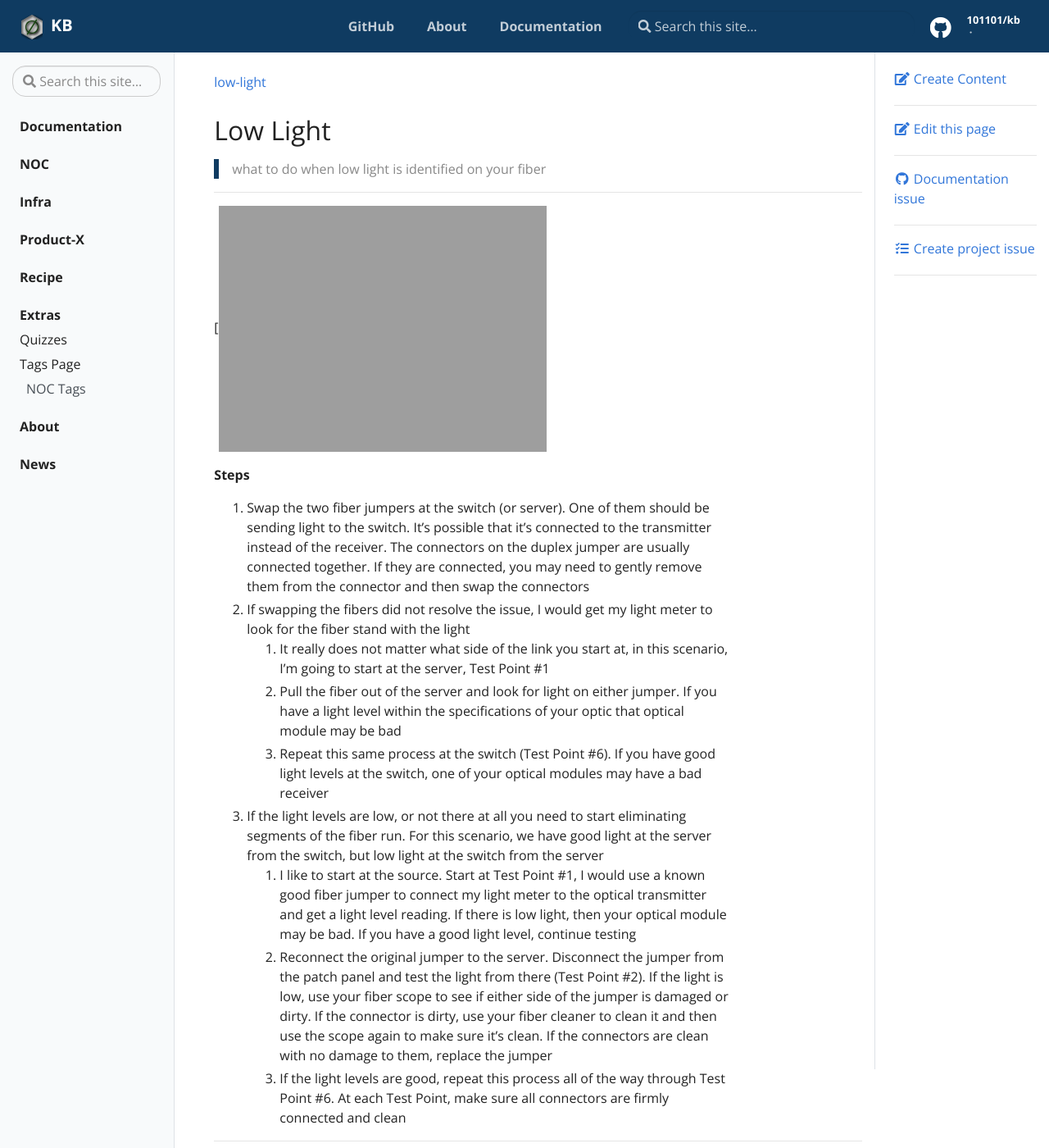
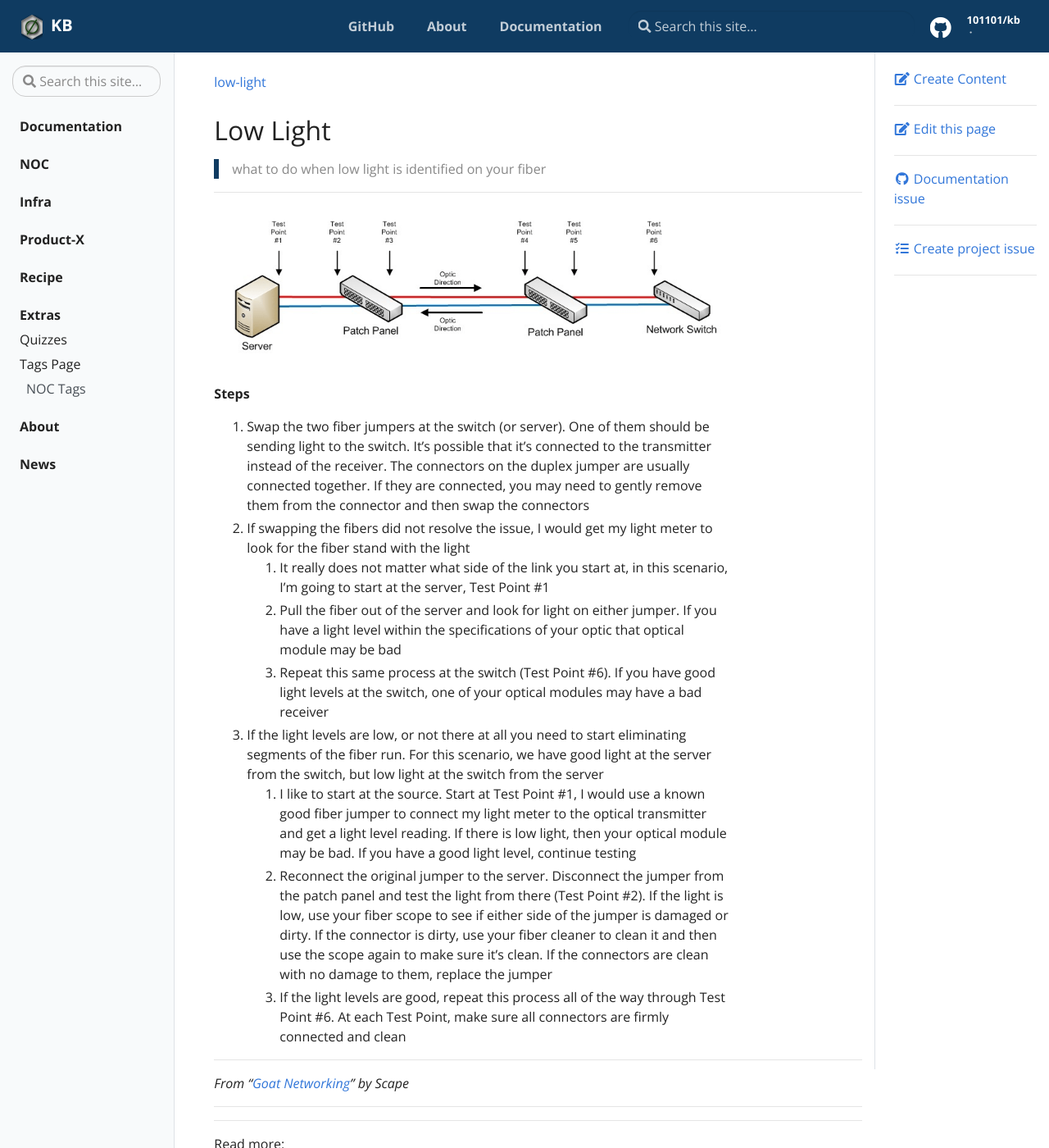
Before and after one commit to 101101/kb, a Jekyll site: the page built from _docs/infra/low-light.md, in a window 1280 px wide and 1400 px high. Shown: the whole window at 82% size. Built offline with Jekyll 4.4.1, drawn with Linux system fonts in a browser that asks for light colours.

Commit message:
Update low-light.md

```diff
--- a/_docs/infra/low-light.md
+++ b/_docs/infra/low-light.md
@@ -15,7 +15,7 @@ description: What do do when a low-light alert is received
 
 ---
 
-[![](https://101101.github.io/kb/assets/img/optical-test-points.png #Optical Test Points)
+![Optical Test Points](https://101101.github.io/kb/assets/img/optical-test-points.png)
 
 **Steps**
   1. Swap the two fiber jumpers at the switch (or server). One of them should be sending light to the switch. It’s possible that it’s connected to the transmitter instead of the receiver. The connectors on the duplex jumper are usually connected together. If they are connected, you may need to gently remove them from the connector and then swap the connectors
@@ -29,3 +29,7 @@ description: What do do when a low-light alert is received
      1. If the light levels are good, repeat this process all of the way through Test Point #6. At each Test Point, make sure all connectors are firmly connected and clean
 
 ---
+
+*From "[Goat Networking](https://goatnetworking.com/blog/test-points-when-troubleshooting-an-optical-connection-on-the-lan)" by Scape*
+
+---
```
